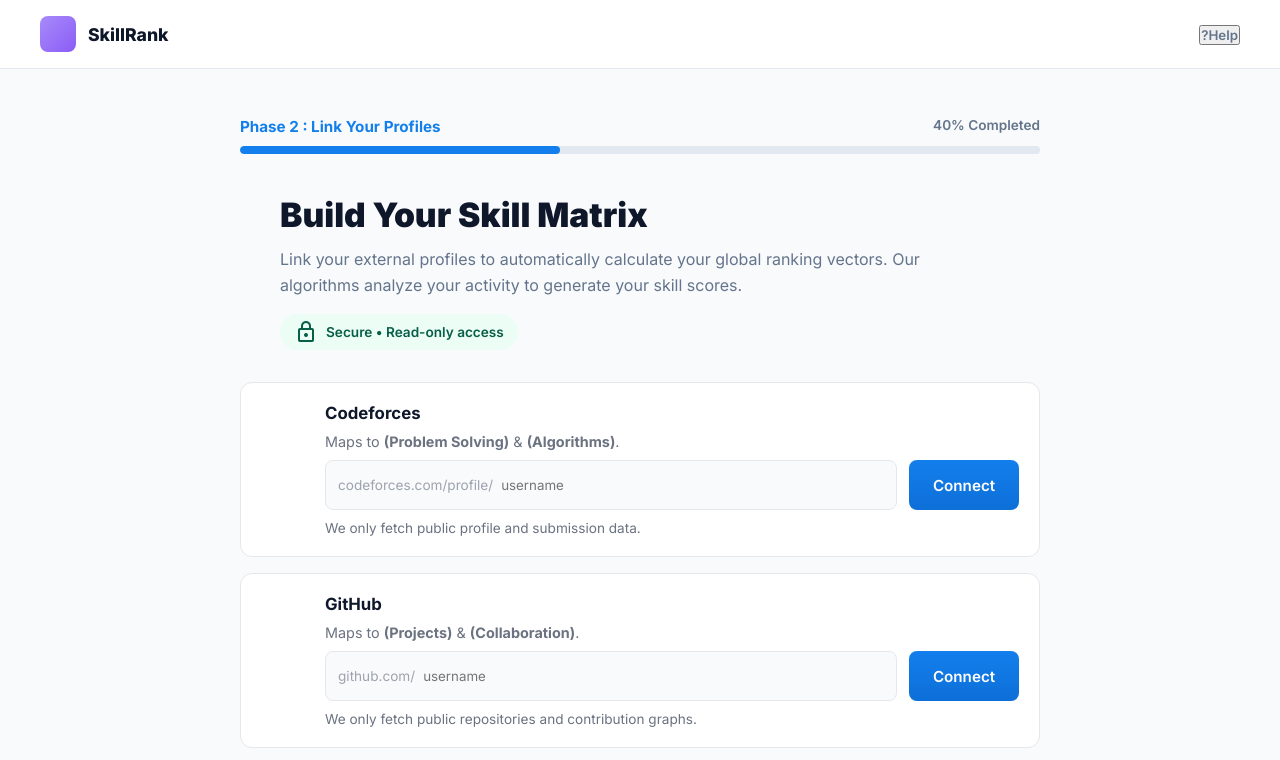
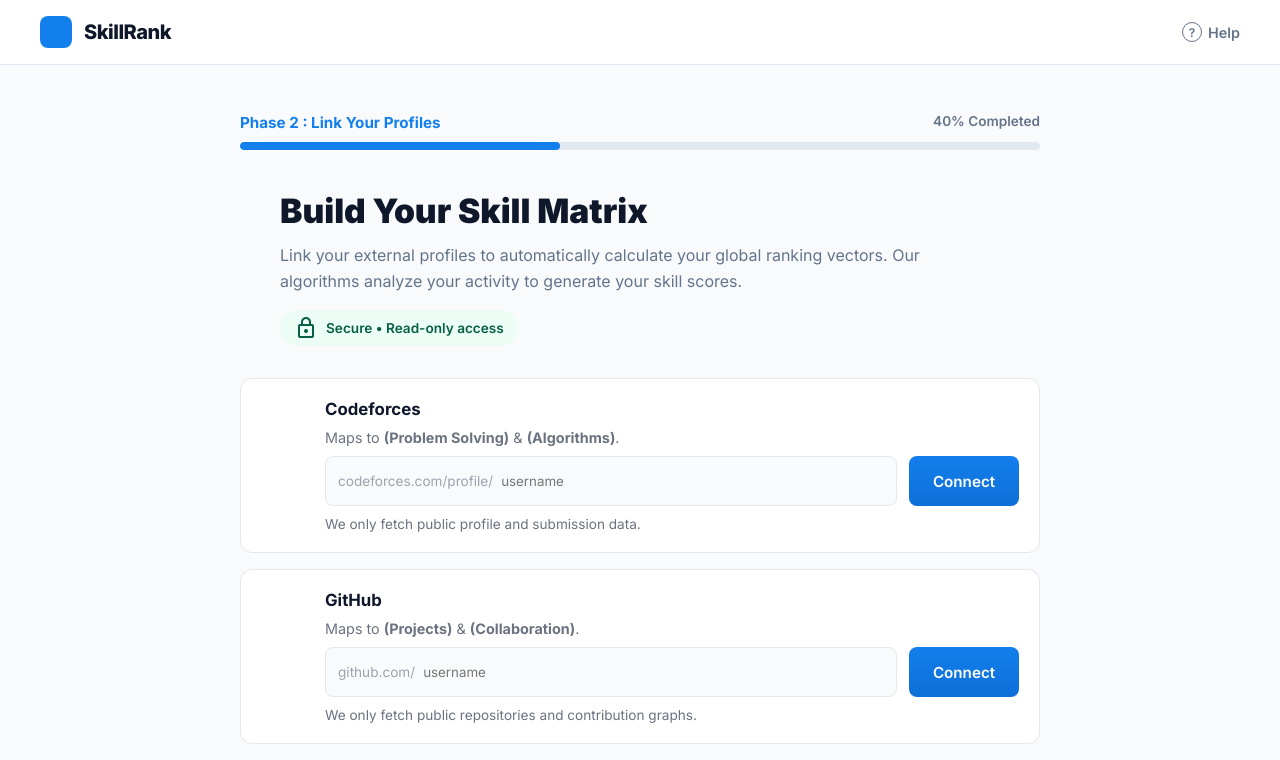
Before and after one commit to Jatin-2075/Skill_Sync, a React (Vite) app in the folder Frontend/: page /pagetwo in a window 1280 px wide. Shown: the top 760 px of the page. Built offline with nearby package versions, Linux system fonts and the light colour scheme.

Commit message:
ruk wait

```diff
--- a/Frontend/src/Components/Profile/page2.tsx
+++ b/Frontend/src/Components/Profile/page2.tsx
@@ -131,17 +131,16 @@
 
   return (
     <div className="page2-root">
-      <header className="page2-header">
-        <div className="page2-brand">
-          <div className="page2-logo" />
-          <span className="page2-brand-title">SkillRank</span>
+      <header className="page3-header">
+        <div className="page3-brand">
+          <div className="page3-logo" />
+          <span className="page3-brand-title">SkillRank</span>
         </div>
-
-        <div className="page2-header-right">
-          <button className="page2-help-link">
-            <span className="page2-help-icon">?</span>
+        <div className="page3-header-right">
+          <a className="page3-help-link">
+            <span className="page3-help-icon">?</span>
             Help
-          </button>
+          </a>
         </div>
       </header>
 
--- a/Frontend/src/Components/Profile/page3.tsx
+++ b/Frontend/src/Components/Profile/page3.tsx
@@ -234,27 +234,42 @@
             {/* Timeline Card */}
             <div className="page3-card">
               <h3>Your Timeline</h3>
-
                 <div className="page3-timeline">
+                  {timeline.length === 0 ? (
+                    <p className="page3-empty-state">
+                      No Timeline to display
+                    </p>
+                  ) : (
+                    <>
                       {timeline.map((item, index) => (
                         <div key={item.id} className="page3-timeline-item">
-                    <div className={`page3-timeline-dot ${index === 0 ? 'page3-active' : ''}`} />
+                          <div
+                            className={`page3-timeline-dot ${
+                              index === 0 ? 'page3-active' : ''
+                            }`}
+                          />
                           <div className="page3-timeline-content">
                             <span className="page3-timeline-year">
                               {item.startDate} - {item.endDate}
                             </span>
                             <h4>{item.school}</h4>
                             <p>
-                        {item.degree} {item.field && item.field}
+                              {item.degree}
+                              {item.field && ` · ${item.field}`}
                             </p>
                             {item.description && (
-                        <p className="page3-timeline-description">{item.description}</p>
+                              <p className="page3-timeline-description">
+                                {item.description}
+                              </p>
                             )}
                           </div>
                         </div>
                       ))}
-
-                <p className="page3-empty-state">Add more education above…</p>
+                      <p className="page3-empty-state">
+                        Add more education above…
+                      </p>
+                    </>
+                  )}
                 </div>
             </div>
           </section>
--- a/Frontend/src/Components/Profile/page4.tsx
+++ b/Frontend/src/Components/Profile/page4.tsx
@@ -108,6 +108,11 @@
   const handleBack = () => {
     navigate("/pagethree");
     console.log('Going back to Phase 3');
+  }
+
+  const handleContinue = () => {
+    navigate("/pagefive");
+    console.log('Continuing to Phase 5');
   }
 
   return (
@@ -327,7 +332,7 @@
           {/* Footer */}
           <footer className="page4-footer-nav">
             <button onClick={handleBack} className="page4-btn-back">Back</button>
-            <button className="page4-btn-continue">Save & Continue →</button>
+            <button onClick={handleContinue} className="page4-btn-continue">Save & Continue →</button>
           </footer>
         </div>
       </main>
--- a/Frontend/src/Components/Profile/style/page2.css
+++ b/Frontend/src/Components/Profile/style/page2.css
@@ -16,7 +16,7 @@
   justify-content: space-between;
   align-items: center;
   padding: 1rem 2.5rem;
-  background: #ffffff;
+  background-color: #ffffff;
   border-bottom: 1px solid #e2e8f0;
 }
 
@@ -27,23 +27,51 @@
 }
 
 .page2-logo {
-  width: 36px;
-  height: 36px;
+  width: 32px;
+  height: 32px;
+  background-color: #137fec;
   border-radius: 8px;
-  background: linear-gradient(135deg, #a78bfa, #8b5cf6);
 }
 
 .page2-brand-title {
+  font-size: 1.25rem;
   font-weight: 800;
-  font-size: 1.1rem;
+  color: #0f172a;
+  letter-spacing: -0.025em;
+}
+
+.page2-header-right {
+  display: flex;
+  align-items: center;
+  gap: 20px;
 }
 
 .page2-help-link {
+  display: flex;
+  align-items: center;
+  gap: 6px;
+  font-size: 0.9rem;
   font-weight: 600;
   color: #64748b;
+  text-decoration: none;
   cursor: pointer;
+  transition: color 0.2s ease;
 }
 
+.page2-help-link:hover {
+  color: #137fec;
+}
+
+.page2-help-icon {
+  display: flex;
+  align-items: center;
+  justify-content: center;
+  width: 20px;
+  height: 20px;
+  border: 1.5px solid currentColor;
+  border-radius: 50%;
+  font-size: 0.75rem;
+}
 /* =====================
    MAIN LAYOUT
    ===================== */
```
Lines whose indentation alone changed are shown as unchanged.
